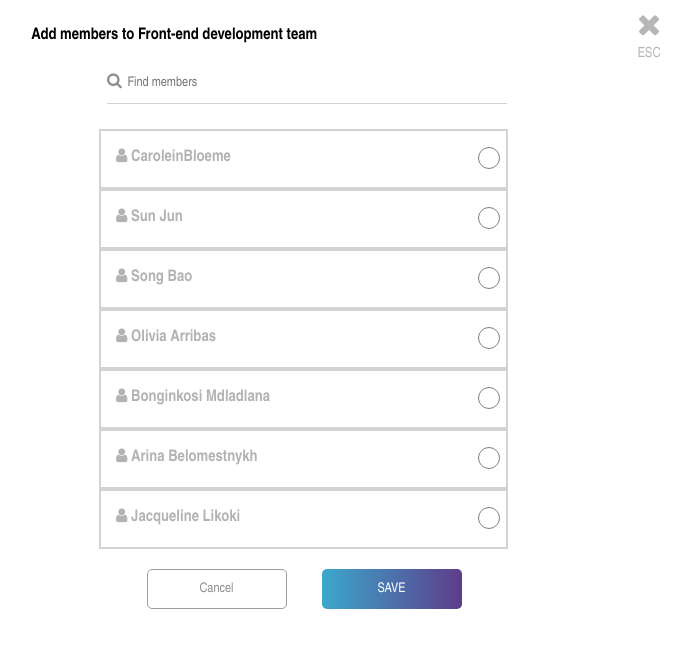
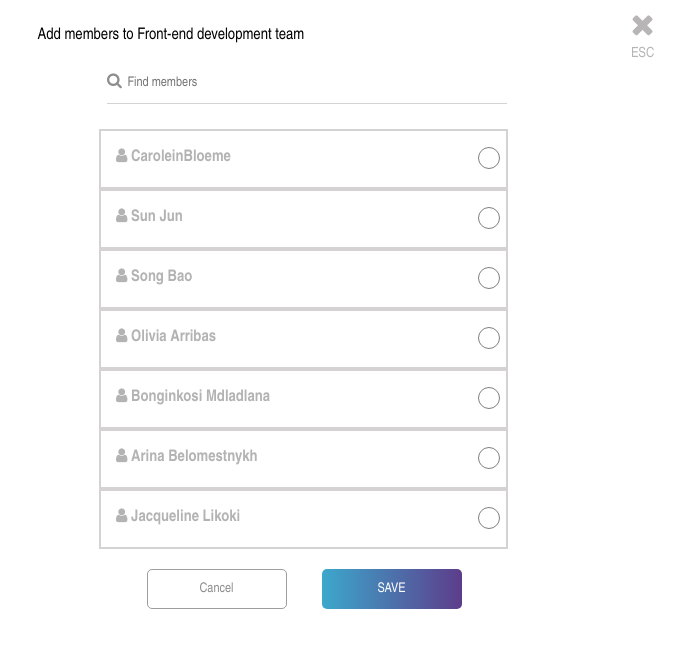
Before and after one commit to Rahaf-Mansour/teamMemberCSS, a plain HTML site: page index.html in a window 1280 px wide. Shown: the whole page, without its empty margins (291-982 px from the left). Drawn offline with Linux system fonts and the light colour scheme.

Commit message:
Update index.html

```diff
--- a/index.html
+++ b/index.html
@@ -12,7 +12,7 @@
 
 <body>
   <header>
-    <h1>Add members to Front-end development team</h1>
+    <p>Add members to Front-end development team</p>
     <div>
       <button class="btn-esc">
         <div class="icon-esc">
```
